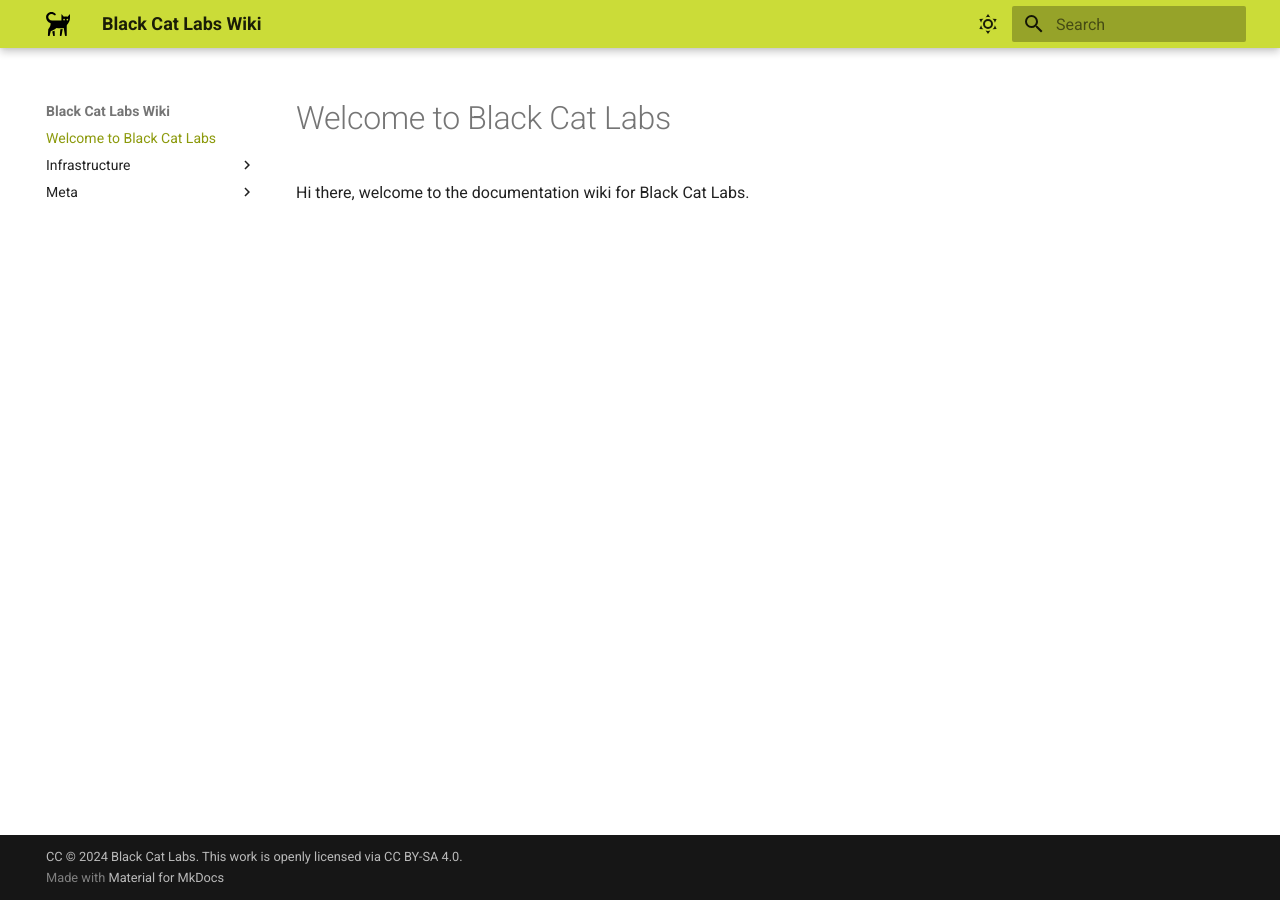
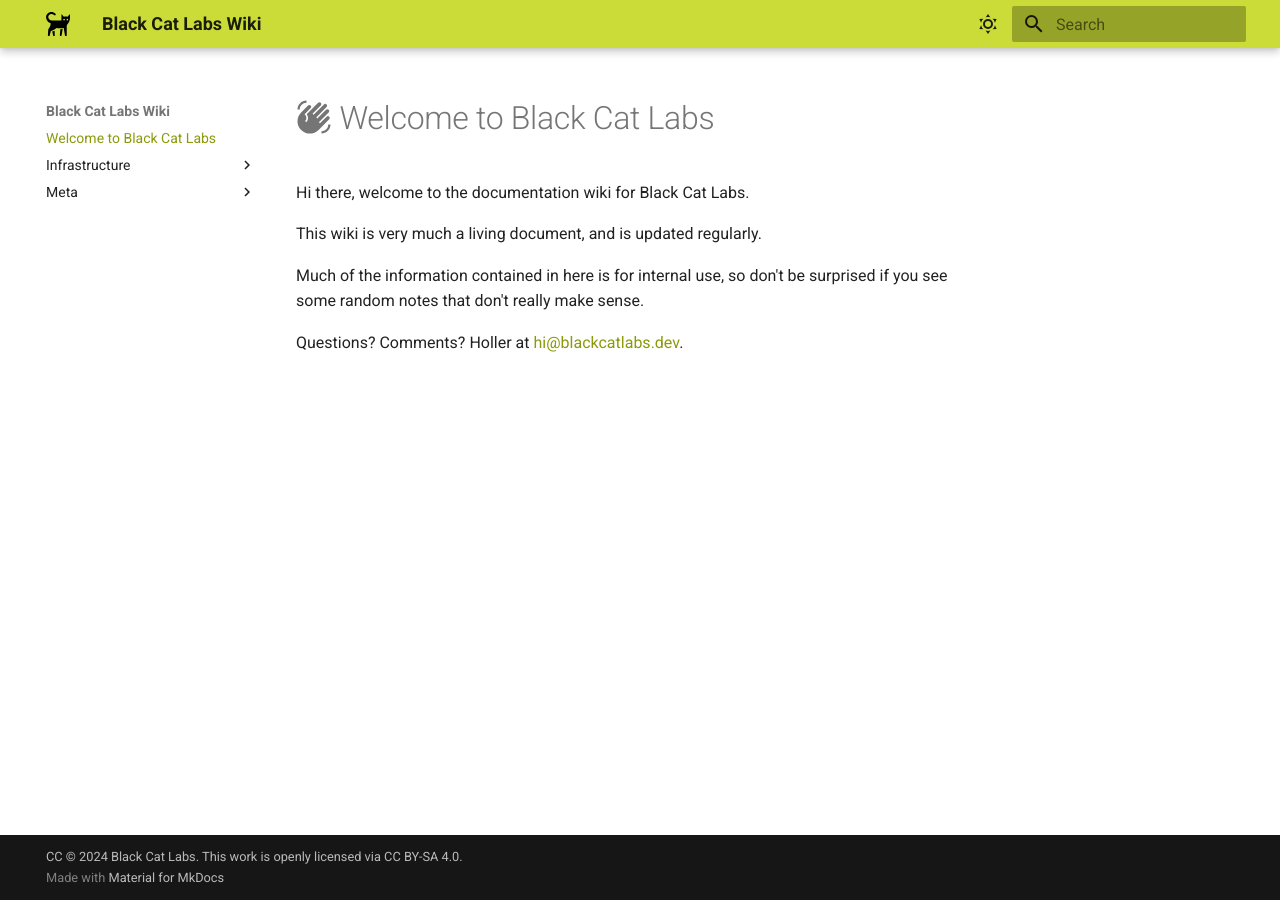
Before and after one commit to blackcat-labs/blackcatlabs-wiki, an MkDocs documentation site: the page built from docs/index.md, in a window 1280 px wide. Built offline with MkDocs 1.6.1 and Material for MkDocs 9.7.7, drawn with Linux system fonts in a browser that asks for light colours.

Commit message:
Update index.md

```diff
--- a/docs/index.md
+++ b/docs/index.md
@@ -1,3 +1,9 @@
-# Welcome to Black Cat Labs
+# :material-hand-wave: Welcome to Black Cat Labs
 
 Hi there, welcome to the documentation wiki for Black Cat Labs.
+
+This wiki is very much a living document, and is updated regularly.
+
+Much of the information contained in here is for internal use, so don't be surprised if you see some random notes that don't really make sense.
+
+Questions? Comments? Holler at [hi@blackcatlabs.dev](mailto:hi@blackcatlabs.dev).
```
